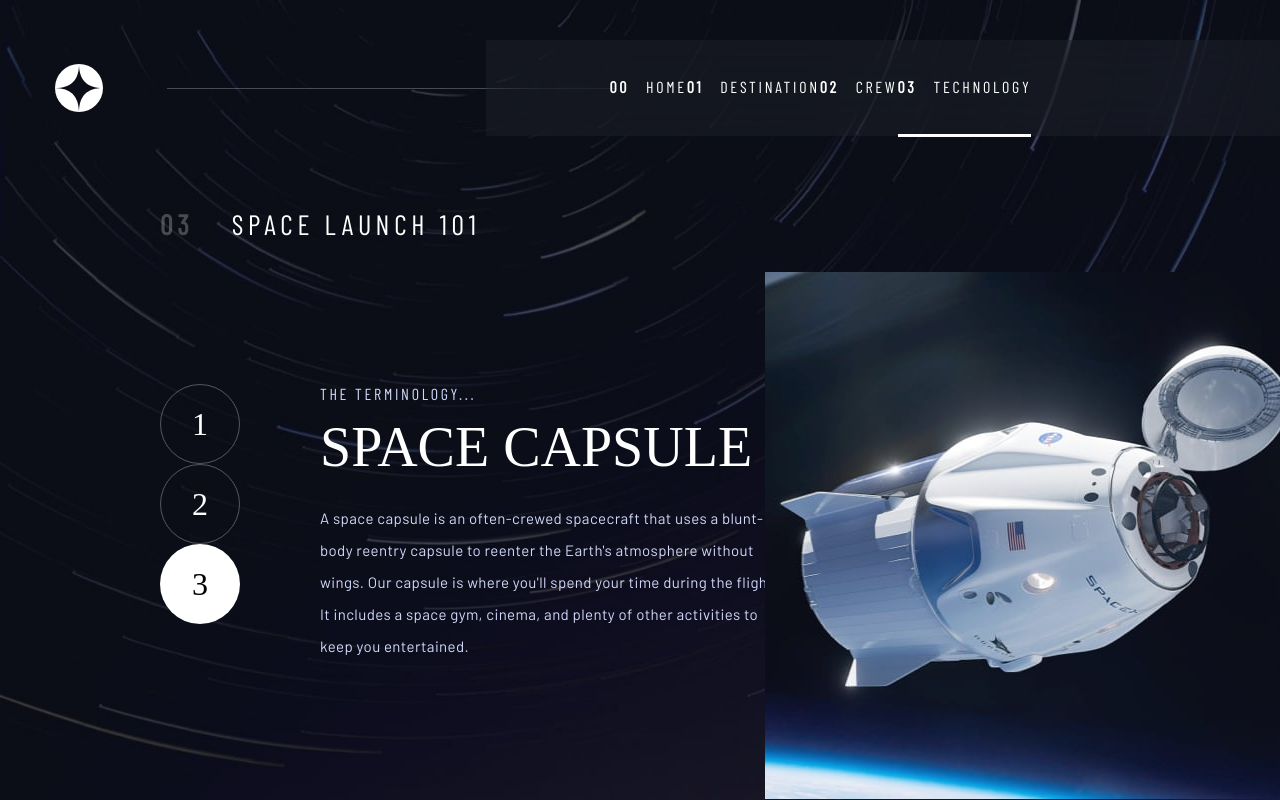
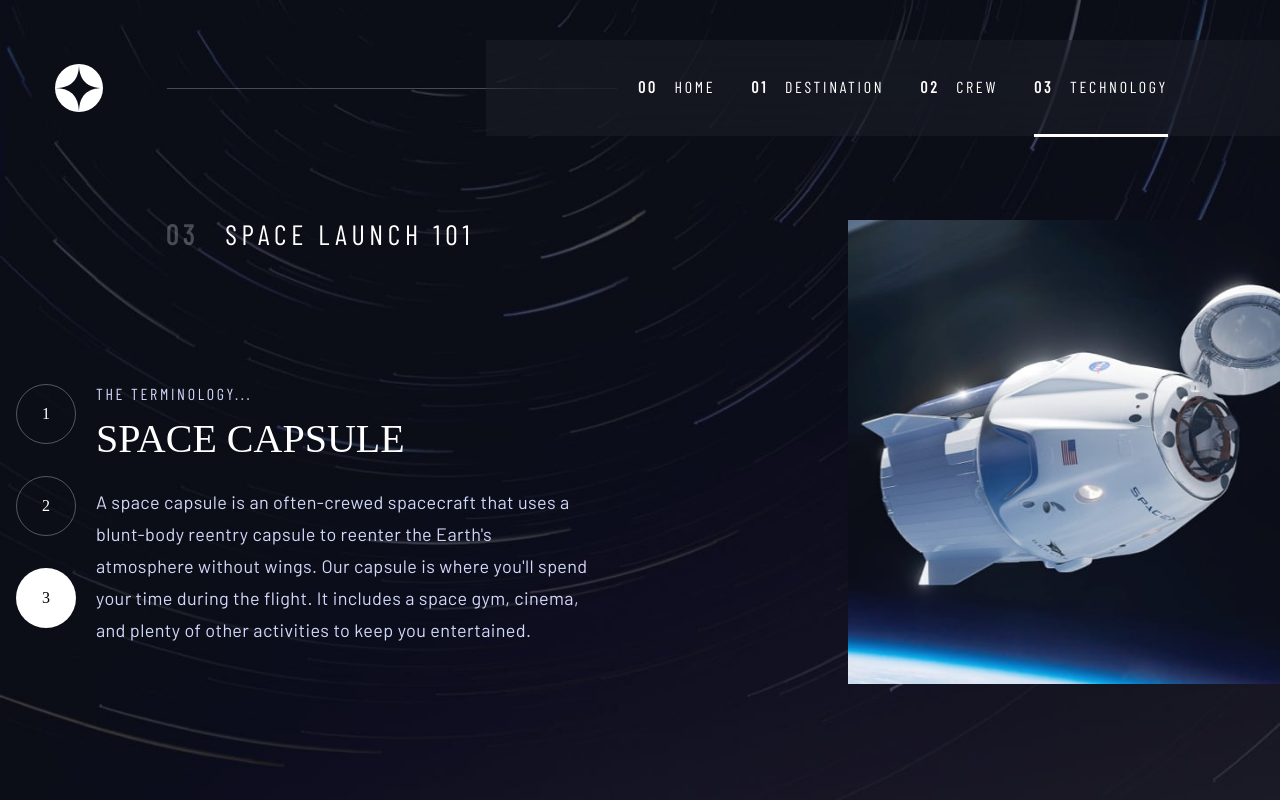
Before and after one commit to BoneNzy/Space-travel-webpage, a website: page public/technology-capsule.html in a window 1280 px wide. Drawn offline with nearby package versions, Linux system fonts and the light colour scheme; a web font is replaced by a local one.

Commit message:
First completion

```diff
--- a/public/technology-capsule.html
+++ b/public/technology-capsule.html
@@ -13,54 +13,58 @@
     <link href="https://fonts.googleapis.com/css2?family=Barlow&family=Barlow+Condensed&family=Bellefair&display=swap" rel="stylesheet">
 
     <link rel="stylesheet" href="./style/output.css">
+    <script src="./style/script.js" defer></script>
   </head>
-  <body class="bg-background-tech">
-    <header class="relative flex justify-between items-center font-Barlow-Condensed h-24 top-10">
+  <body class="bg-background-tech-mobile md:bg-background-tech-tab lg:bg-background-tech-desk">
+    <header class="header top-2 md:top-0 lg:top-10">
       <!-- Logo -->
-      <div class="absolute flex bg-no-repeat justify-center left-13.5">
+      <div class="absolute flex bg-no-repeat justify-center left-6 lg:left-13.5"> <!--desktop left-13.5 -->
         <img src="./assets/shared/logo.svg" alt="logo">
       </div>
 
       <!-- Horizontal Bar -->
-      <div class="absolute bg-white w-108 h-0.5 opacity-25
-      mix-blend-normal left-10.5 top-12">
+      <div class="hr-bar">
       </div>
 
-      <nav class="absolute nav-container backdrop-blur-2xl">
-        <ul  class="underline-nav nav-list ml-30">
-          <li class="mr-12">
+      <nav id="nav-container" class="fixed nav-container backdrop-blur-2xl" data-visible="false"><!-- absolute nav-container -->
+        <ul class="underline-nav nav-list md:right-0"><!-- ml-30-->
+          <li class="md:mr-9"> <!-- mr-12 -->
             <span class="numbers">00</span>
               <a href="./index.html">Home</a>
           </li>
-          <li class="mr-12 ">
-            <span class="numbers">01</span>
+          <li class="md:mr-9">
+            <span class="numbers" aria-hidden="true">01</span>
             <a href="./destination-moon.html">Destination</a>
           </li>
-          <li class="mr-12">
-            <span class="numbers">02</span>
+          <li class="md:mr-9">
+            <span class="numbers aria-hidden="true"">02</span>
             <a href="./crew-commander.html">Crew</a>
           </li>
-          <li class="active">
-            <span class="numbers">03</span>
+          <li class="active md:mr-11 lg:mr-28">
+            <span class="numbers aria-hidden="true"">03</span>
             <a href="./technology-vehicle.html">Technology</a>
           </li>
         </ul>
       </nav>
+
+      <button class="menu-icon" aria-controls="nav-container" aria-expanded="false">
+        <span class="sr-only">Menu</span>
+      </button>
     </header>
 
     <!-- The Main Section -->
-    <div class="absolute text-white top-52 left-40
-    font-Barlow-Condensed tracking-custom-widest leading-8">
-      <p class="uppercase  text-2.5xl">
-        <span class="font-bold opacity-25 mix-blend-normal mr-7">03</span>
-        Space launch 101
-      </p>
-    </div>
-    <section class="tech-nav absolute top-96 left-40">
-        <a class="" href="./technology-vehicle.html">
+    <p class="destination-heading absolute w-60 text-white top-22 left-0 right-0 ml-auto mr-auto tracking-nav-text font-Barlow-Condensed uppercase text-.5xl text-center
+    md:top-34 md:left-10 md:w-72 md:m-0 md:text-xl lg:top-54 lg:left-40 lg:w-80 lg:text-2.5xl lg:tracking-custom-widest">
+      <span class="font-bold opacity-25 mix-blend-normal mr-4"> 03</span>
+      Space launch 101
+    </p>
+
+    <section class="tech-nav w-40 flex flex-row justify-center absolute top-82
+    md:top-110 md:w-60 lg:flex-col lg:mx-0 lg:w-16 lg:top-96">
+        <a class="mr-4 lg:mb-8" href="./technology-vehicle.html">
           1
         </a>
-        <a class="" href="./technology-spaceport.html">
+        <a class="mr-4 lg:mb-8" href="./technology-spaceport.html">
           2
         </a>
         <a class="active" href="./technology-capsule.html">
@@ -68,21 +72,23 @@
         </a>
     </section>
 
-    <article class="absolute w-110 top-96 left-80">
-      <h3 class="terminology">The terminology...</h3>
-      <h2 class="font-Bellefair text-white uppercase text-5.5xl leading-none mt-4 mb-6.5">Space capsule</h2>
-        <section class="about w-109">
+    <article class="tech-article absolute text-center lg:m-0 lg:top-96 lg:text-left">
+
+      <section class="absolute top-11 md:top-0">
+        <h3 class="terminology md:text-.5xl">The terminology...</h3>
+        <h2 class="spaceShips font-Bellefair text-white uppercase text-2xl leading-none mt-4 mb-6.5
+        lg:w-112">Space capsule</h2>
+        <p class="about lg:text-.75xl">
           A space capsule is an often-crewed spacecraft that uses a blunt-body reentry
           capsule to reenter the Earth's atmosphere without wings. Our capsule is where
           you'll spend your time during the flight. It includes a space gym, cinema,
           and plenty of other activities to keep you entertained.
-        </section>
-        <!-- Path Buttons -->
+        </p>
+      </section>
     </article>
 
   <!-- The Image -->
-    <aside class="absolute top-68 right-0">
-      <img src="./assets/technology/image-space-capsule-portrait.jpg" alt="spaceport">
-    </aside>
+    <aside class="tech-image bg-capsule-landscape absolute lg:bg-capsule-portrait"></aside>
+
 </body>
 </html>
--- a/src/input.css
+++ b/src/input.css
@@ -171,20 +171,24 @@ body {
 }
 
 /***** Tech navigation *****/
+.tech-nav {
+    left: 0%;
+    right: 0%;
+    margin-inline: auto;
+}
 .tech-nav> * {
     display: flex;
-    flex-direction: column;
+    justify-content: center;
     align-items: center;
-    justify-content: center;
-    width: 80px;
-    height: 80px;
+    width: 40px;
+    height: 40px;
     color: #FFFFFF;
     border-radius: 50%;
     border: 1px solid hsla(0, 0%, 100%, 0.3);
 
     font-family: 'Bellefair';
     font-weight: 400;
-    font-size: 32px;
+    font-size: 16px;
 }
 
 .tech-nav> *:hover {
@@ -194,6 +198,21 @@ body {
 .tech-nav> *.active {
     color: black;
     background-color: #FFFFFF;
+}
+.tech-article {
+    width: 21rem;
+    top: 25.5rem;
+    left: 0%;
+    right: 0%;
+    margin: auto;
+}
+/* technology imgae */
+.tech-image {
+    background-size: cover;
+    background-repeat: no-repeat;
+    width: 100%;
+    height: 170px;
+    top: 8.6rem;
 }
 
 /******** Hover effects ********/
@@ -243,7 +262,7 @@ body {
 
 /********** crew ***********/
 .crew-article {
-    top: 415px;
+    top: 25.5rem;
     left: 0%;
     right: 0%;
     margin: auto;
@@ -306,6 +325,21 @@ body {
     .crew-image {
         top: 31rem;
     }
+    .tech-image {
+        top: 13.75rem;
+        height: 19rem;
+    }
+    .spaceShips {
+        font-size: 40px;
+    }
+    .tech-nav> * {
+        width: 60px;
+        height: 60px;
+    }
+    .tech-article {
+        width: 29rem;
+        top: 43rem;
+    }
 }
 /* desktop */
  @media (min-width:64rem) {
@@ -350,6 +384,18 @@ body {
         left: 38rem;
         top: 20rem;
     }
+    .tech-nav {
+        left: 1rem;
+    }
+    .tech-article {
+        width: 27.75rem;
+        left: 6rem;
+    }
+    .tech-image {
+        width: 27rem;
+        height: 29rem;
+        right: 0;
+    }
  }
  @media (min-width:82rem) {
     .explore {
@@ -374,6 +420,23 @@ body {
         left: 45rem;
         top: 15rem;
     }
+    .spaceShips {
+        font-size: 56px;
+    }
+    .tech-nav {
+        left: 8rem;
+    }
+    .tech-article {
+        left: 18rem;
+    }
+    .tech-nav> * {
+        width: 80px;
+        height: 80px;
+    }
+    .tech-image {
+        width: 32rem;
+        height: 33rem;
+    }
  }
  @media (min-width:102rem) {
     .explore {
@@ -385,4 +448,10 @@ body {
     .crew-image {
         left: 46rem;
     }
+    .tech-nav {
+        left: 10rem;
+    }
+    .tech-article {
+        left: 20rem;
+    }
  }
--- a/tailwind.config.js
+++ b/tailwind.config.js
@@ -23,7 +23,16 @@ module.exports = {
         'background-crew-tab': "url('../assets/crew/background-crew-tablet.jpg')",
         'background-crew-mobile': "url('../assets/crew/background-crew-mobile.jpg')",
         // technology
-        'background-tech': "url('../assets/technology/background-technology-desktop.jpg')",
+        'background-tech-desk': "url('../assets/technology/background-technology-desktop.jpg')",
+        'background-tech-tab': "url('../assets/technology/background-technology-tablet.jpg')",
+        'background-tech-mobile': "url('../assets/technology/background-technology-mobile.jpg')",
+        // tech-portrait-landscape
+        'vehicle-portrait': "url('../assets/technology/image-launch-vehicle-portrait.jpg')",
+        'vehicle-landscape': "url('../assets/technology/image-launch-vehicle-landscape.jpg')",
+        'capsule-portrait': "url('../assets/technology/image-space-capsule-portrait.jpg')",
+        'capsule-landscape': "url('../assets/technology/image-space-capsule-landscape.jpg')",
+        'spaceport-portrait': "url('../assets/technology/image-spaceport-portrait.jpg')",
+        'spaceport-landscape': "url('../assets/technology/image-spaceport-landscape.jpg')",
       },
       margin: {
         '0.6': '0.688rem',
@@ -34,7 +43,7 @@ module.exports = {
       },
       fontSize: {
         '.5xl': '1rem',
-        '1.5xl': '1.25rem',
+        '.75xl': '1.125rem',
         '2.5xl': '1.75rem',
         '3.5xl': '2rem',
         '4.5xl': '2.5rem',
@@ -70,6 +79,7 @@ module.exports = {
         '2.125': '2.125rem',
         '42': '170px',
         '68': '17rem',
+        '74': '19rem',
         '86': '23rem',
       },
       letterSpacing: {
```
Also changed, not shown: public/technology-spaceport.html (+39 -33 lines), public/technology-vehicle.html (+38 -33 lines), public/style/output.css.
